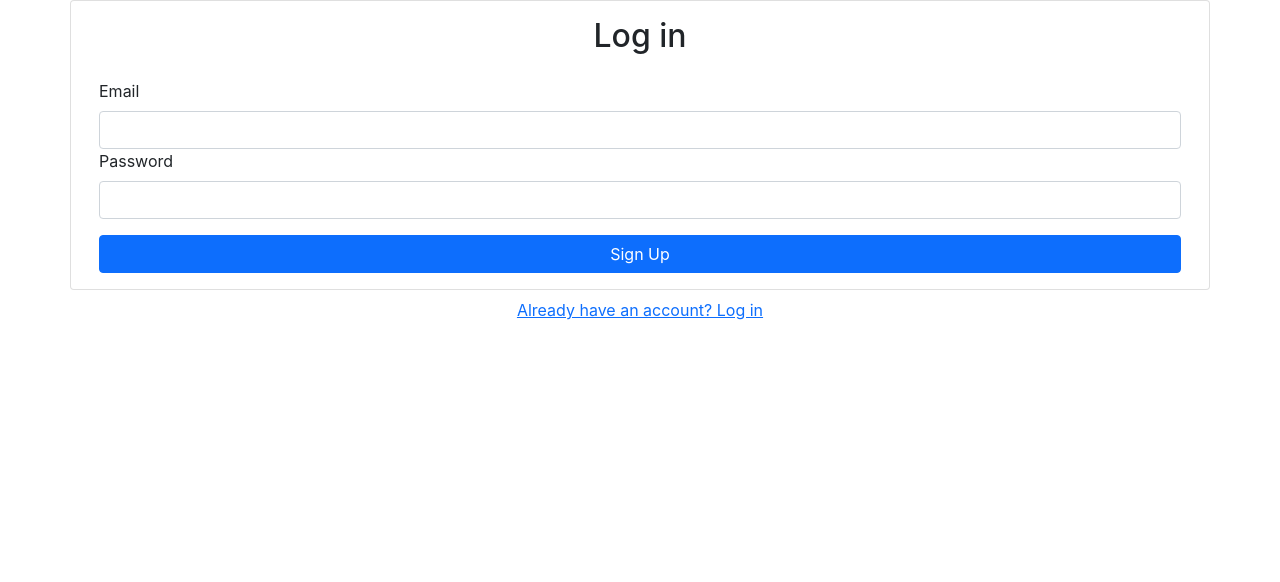
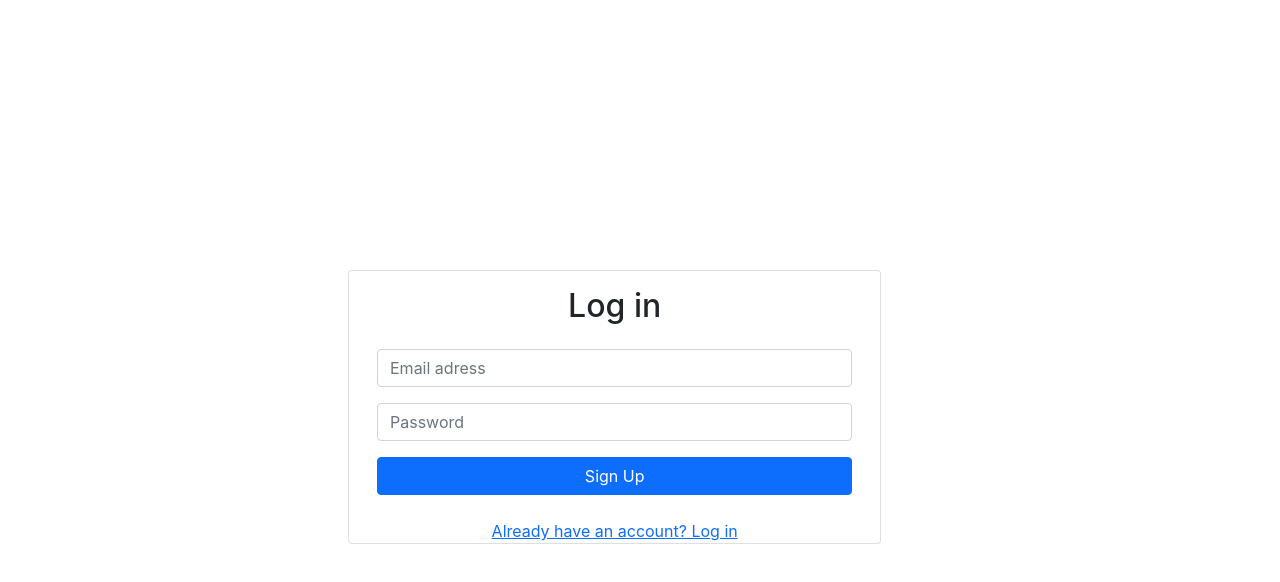
Before and after one commit to waspa/social-media-app, a React (Create React App) app in the folder social-media-app/: page / in a window 1280 px wide. Shown: the top 582 px of the page. Built offline with nearby package versions, Linux system fonts and the light colour scheme.

Commit message:
using bootstrap

```diff
--- a/social-media-app/src/App.js
+++ b/social-media-app/src/App.js
@@ -2,7 +2,7 @@ import React from "react";
 //import SignIn from "./components/SignIn/SignIn";
 import BSSignin from './BS Signin/BSSignin'
 import { BrowserRouter as Router, Switch, Route } from "react-router-dom";
-import RegisterAccount from "./components/RegisterAccount/RegisterAccount";
+//import RegisterAccount from "./components/RegisterAccount/RegisterAccount";
 import BSSignup from './BSSIgnup/BSSignup'
 
 function App() {
--- a/social-media-app/src/BS Signin/BSSignin.jsx
+++ b/social-media-app/src/BS Signin/BSSignin.jsx
@@ -1,32 +1,34 @@
 import React from 'react'
 import {Link} from 'react-router-dom'
 import {Card, Button, Form} from 'react-bootstrap'
+import './RegisterAccount.css'
 
 export default function Sigin() {
 
 
     return (
         <>
-          <Card className="container">
+          <Card className="container centered2 col-lg-5">
               <Card.Body>
                   <h2 className="text-center mb-4">Log in</h2>
                   <Form>
                       <Form.Group id="email">
-                        <Form.Label>Email</Form.Label>
-                        <Form.Control type="email"  required />
+
+                        <Form.Control type="email"  required placeholder="Email adress" className="mb-3"/>
                       </Form.Group>
                       <Form.Group id="password" className="mb-3">
-                        <Form.Label>Password</Form.Label>
-                        <Form.Control type="password"  required />
+
+                        <Form.Control type="password"  required placeholder="Password" className="mb-3"/>
                       </Form.Group>
                       <Button className="w-100" type="submit">Sign Up</Button>
                   </Form>
               </Card.Body>
-          </Card>
-          <div className="w-100 text-center mt-2">
+              <div className="w-100 text-center mt-2">
           <Link to="/registeraccount">Already have an account? Log in</Link>
 
           </div>
+          </Card>
+
         </>
     )
 }
--- /dev/null
+++ b/social-media-app/src/BS Signin/RegisterAccount.css
@@ -0,0 +1,13 @@
+
+.centered2 {
+  position: fixed;
+  top: 40%;
+
+  left: 35%;
+  margin-top: -50px;
+  margin-left: -100px;
+}
+  .regacc {
+  top: 80%;
+  left: 50%;
+}
```
